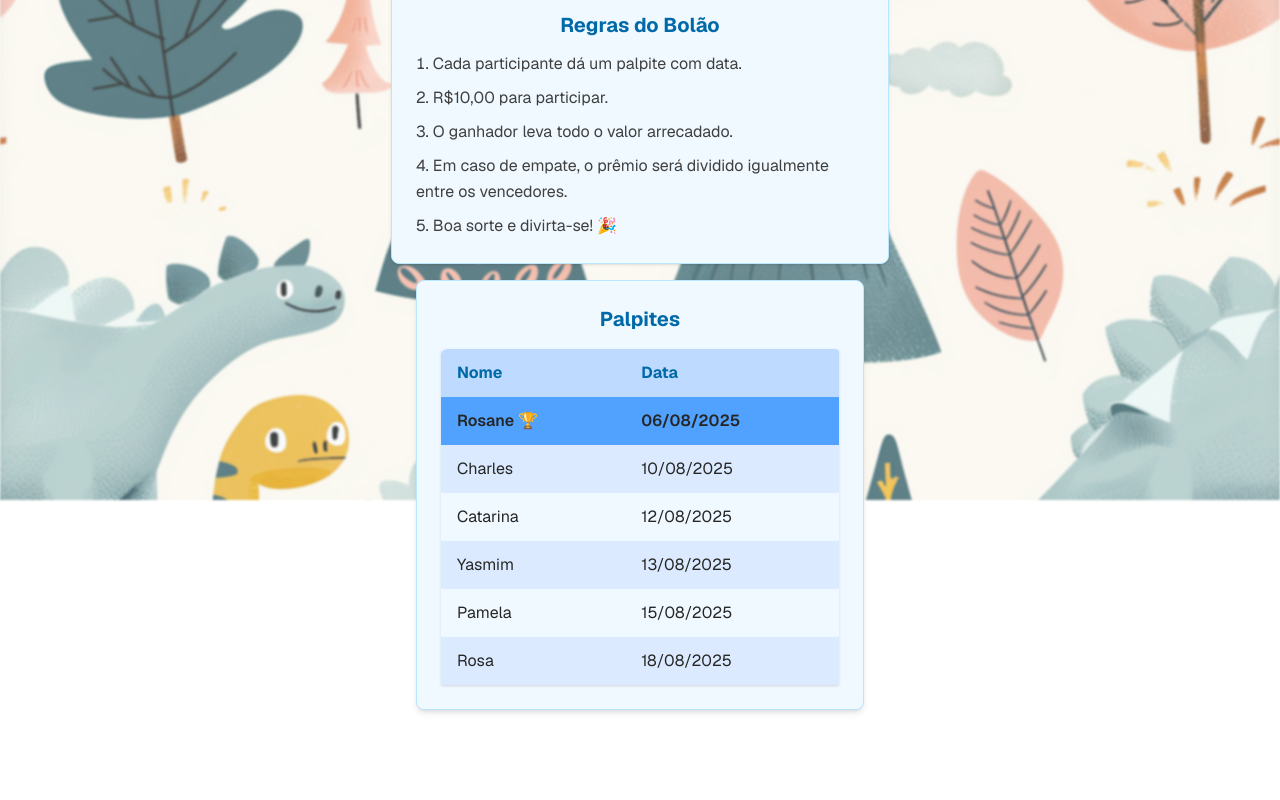
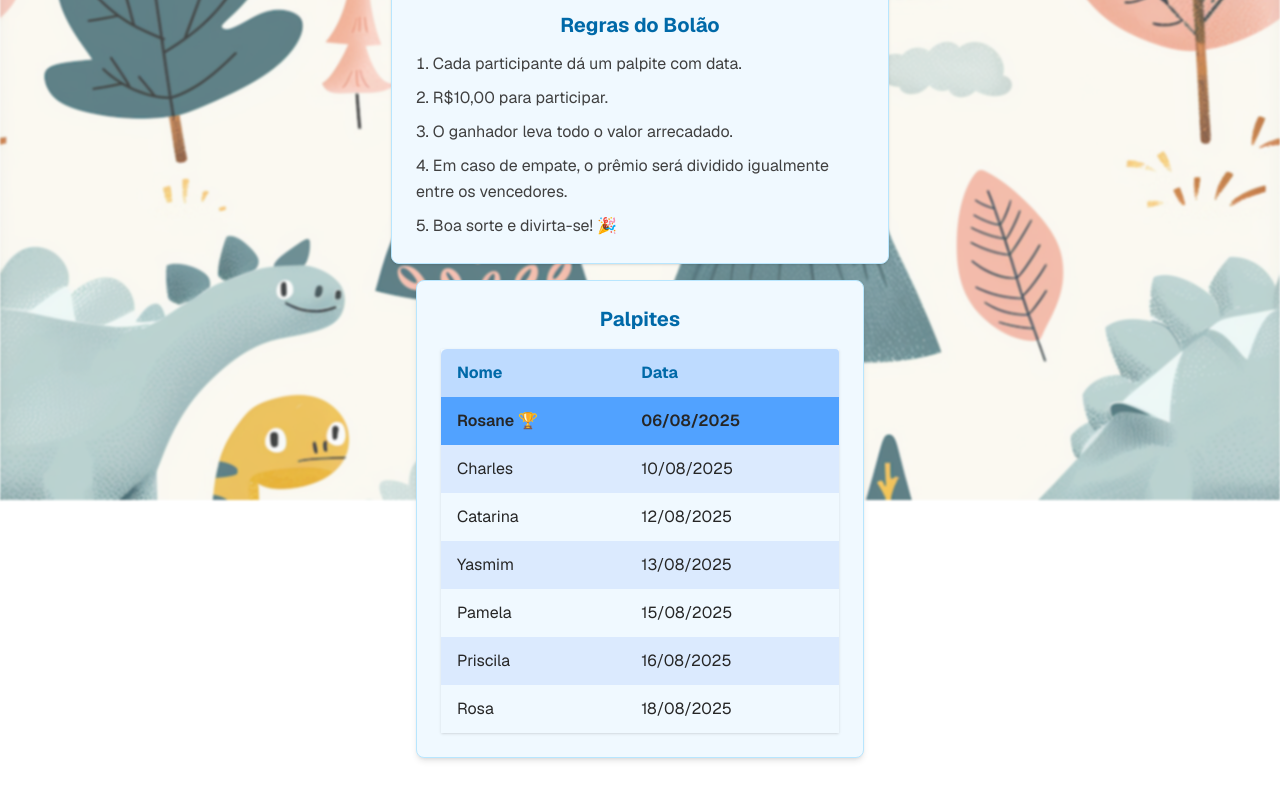
Before and after one commit to thallesBueno/baby-pool, a Next.js app: page / in a window 1280 px wide. Shown: the part 300-1100 px from the top of the page. Before the commit the page ends 1058 px from the top, so only its background shows below. Built offline with nearby package versions, Linux system fonts and the light colour scheme.

Commit message:
priscila

```diff
--- a/src/app/page.tsx
+++ b/src/app/page.tsx
@@ -25,7 +25,12 @@ const bets = [
     name: "Charles",
     date: "2025/08/10",
   },
+  {
+    name: "Priscila",
+    date: "2025/08/16",
+  },
 ];
+
 
 // Função para saber quem tá vencendo (mais próximo da data)
 function getClosestBets(today: Date) {
```
